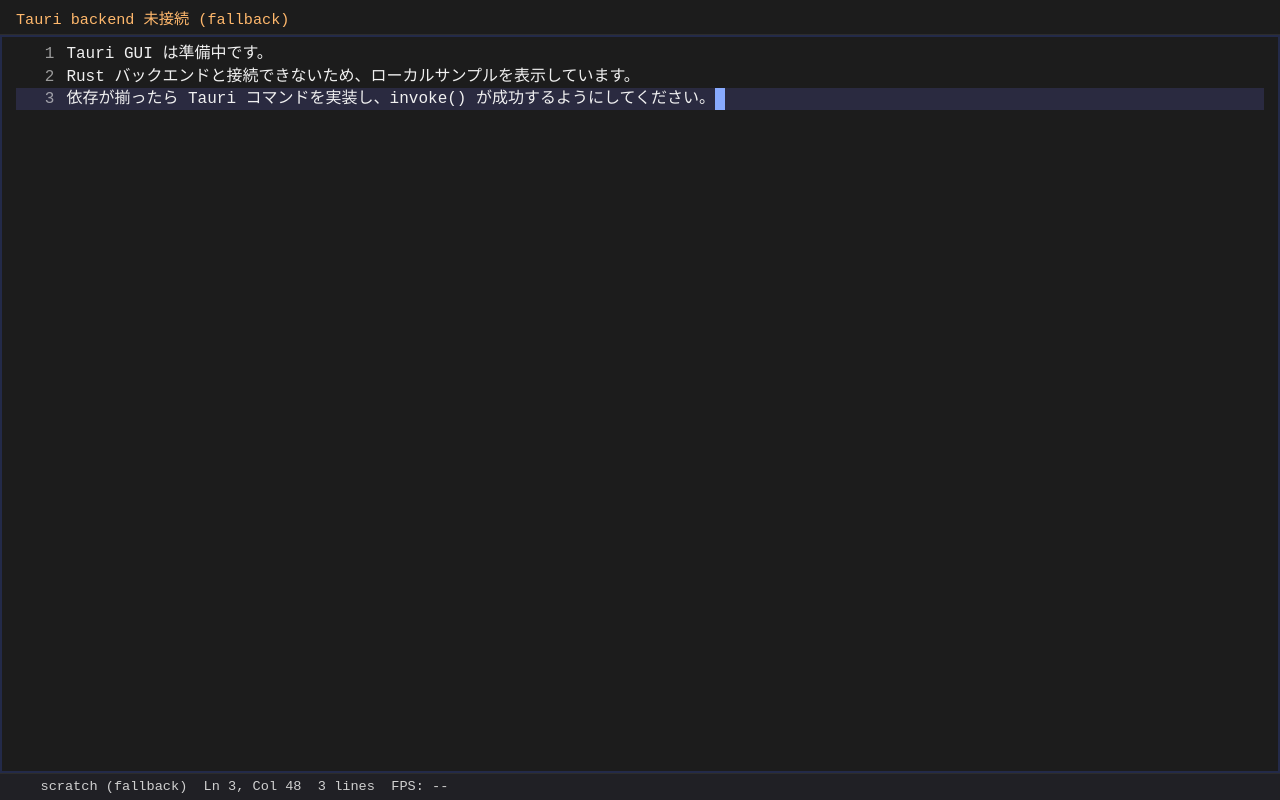
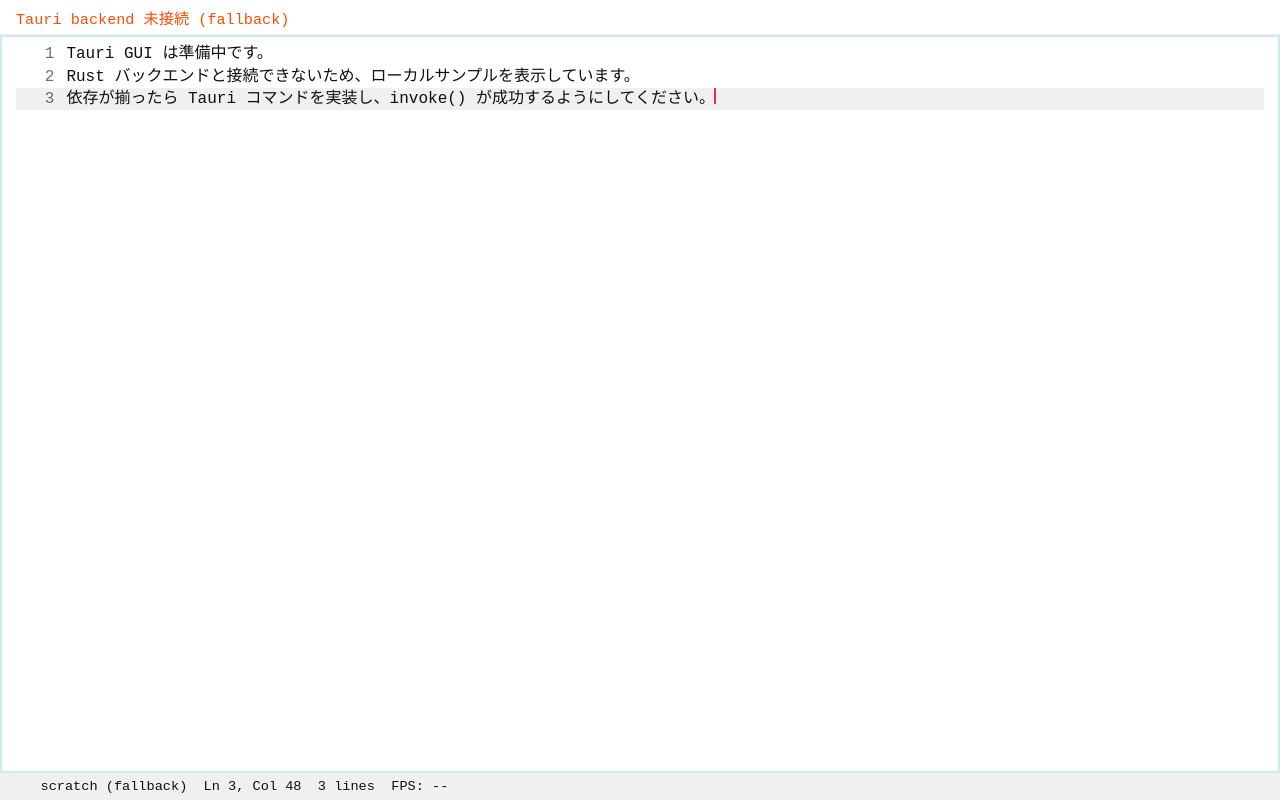
Before and after one commit to yuwki0131/altre, a React (Vite) app in the folder frontend/react/: page / in a window 1280 px wide. Built offline with nearby package versions, Linux system fonts and the light colour scheme.

Commit message:
white base coloring

```diff
--- a/frontend/react/src/services/backend.ts
+++ b/frontend/react/src/services/backend.ts
@@ -56,20 +56,20 @@
 }
 
 export const DEFAULT_GUI_THEME: GuiThemeSnapshot = {
-  appBackground: '#1c1c1c',
-  appForeground: '#f0f0f0',
-  focusRing: '#4466ff33',
-  activeLineBackground: '#2a2a40',
-  cursorBackground: '#88aaff',
-  cursorForeground: '#111',
-  minibufferBorder: '#2c2c2c',
-  minibufferPrompt: '#9fa8ff',
-  minibufferInput: '#ffffff',
-  minibufferInfo: '#ffb86c',
-  minibufferError: '#ff6b6b',
-  statuslineBorder: '#2c2c2c',
-  statuslineBackground: '#202025',
-  statuslineForeground: '#d0d0d0',
+  appBackground: '#FFFFFF',
+  appForeground: '#101010',
+  focusRing: '#0997B633',
+  activeLineBackground: '#F0F0F0',
+  cursorBackground: '#E5266A',
+  cursorForeground: '#FFFFFF',
+  minibufferBorder: '#F0F0F0',
+  minibufferPrompt: '#0997B6',
+  minibufferInput: '#101010',
+  minibufferInfo: '#FF4C00',
+  minibufferError: '#E5266A',
+  statuslineBorder: '#F0F0F0',
+  statuslineBackground: '#F0F0F0',
+  statuslineForeground: '#101010',
 };
 
 export interface KeyStrokePayload {
--- a/frontend/react/src/styles/app.css
+++ b/frontend/react/src/styles/app.css
@@ -1,20 +1,20 @@
 :root {
-  color-scheme: dark;
+  color-scheme: light;
   font-family: "JetBrains Mono", "Fira Code", "Source Code Pro", monospace;
-  --altre-app-background: #1c1c1c;
-  --altre-app-foreground: #f0f0f0;
-  --altre-focus-ring: #4466ff33;
-  --altre-active-line-background: #2a2a40;
-  --altre-cursor-background: #88aaff;
-  --altre-cursor-foreground: #111;
-  --altre-minibuffer-border: #2c2c2c;
-  --altre-minibuffer-prompt: #9fa8ff;
-  --altre-minibuffer-input: #ffffff;
-  --altre-minibuffer-info: #ffb86c;
-  --altre-minibuffer-error: #ff6b6b;
-  --altre-statusline-border: #2c2c2c;
-  --altre-statusline-background: #202025;
-  --altre-statusline-foreground: #d0d0d0;
+  --altre-app-background: #ffffff;
+  --altre-app-foreground: #101010;
+  --altre-focus-ring: #0997b633;
+  --altre-active-line-background: #f0f0f0;
+  --altre-cursor-background: #e5266a;
+  --altre-cursor-foreground: #ffffff;
+  --altre-minibuffer-border: #f0f0f0;
+  --altre-minibuffer-prompt: #0997b6;
+  --altre-minibuffer-input: #101010;
+  --altre-minibuffer-info: #ff4c00;
+  --altre-minibuffer-error: #e5266a;
+  --altre-statusline-border: #f0f0f0;
+  --altre-statusline-background: #f0f0f0;
+  --altre-statusline-foreground: #101010;
   background-color: var(--altre-app-background);
   color: var(--altre-app-foreground);
 }
@@ -71,10 +71,33 @@
 }
 
 .editor-surface__cursor {
+  position: relative;
   display: inline-block;
-  width: 1ch;
+  width: 0;
+  height: 1em;
+  overflow: visible;
+  background: none;
+  color: transparent;
+}
+
+.editor-surface__cursor::after {
+  content: "";
+  position: absolute;
+  inset: 0 auto 0 -1px;
+  width: 2px;
   background-color: var(--altre-cursor-background);
-  color: var(--altre-cursor-foreground);
+  animation: altre-cursor-blink 1s steps(2, start) infinite;
+}
+
+@keyframes altre-cursor-blink {
+  0%,
+  50% {
+    opacity: 1;
+  }
+  50.01%,
+  100% {
+    opacity: 0;
+  }
 }
 
 .app__minibuffer {
```
Also changed, not shown: 2 other files (tests, documents, lock files or other folders).
